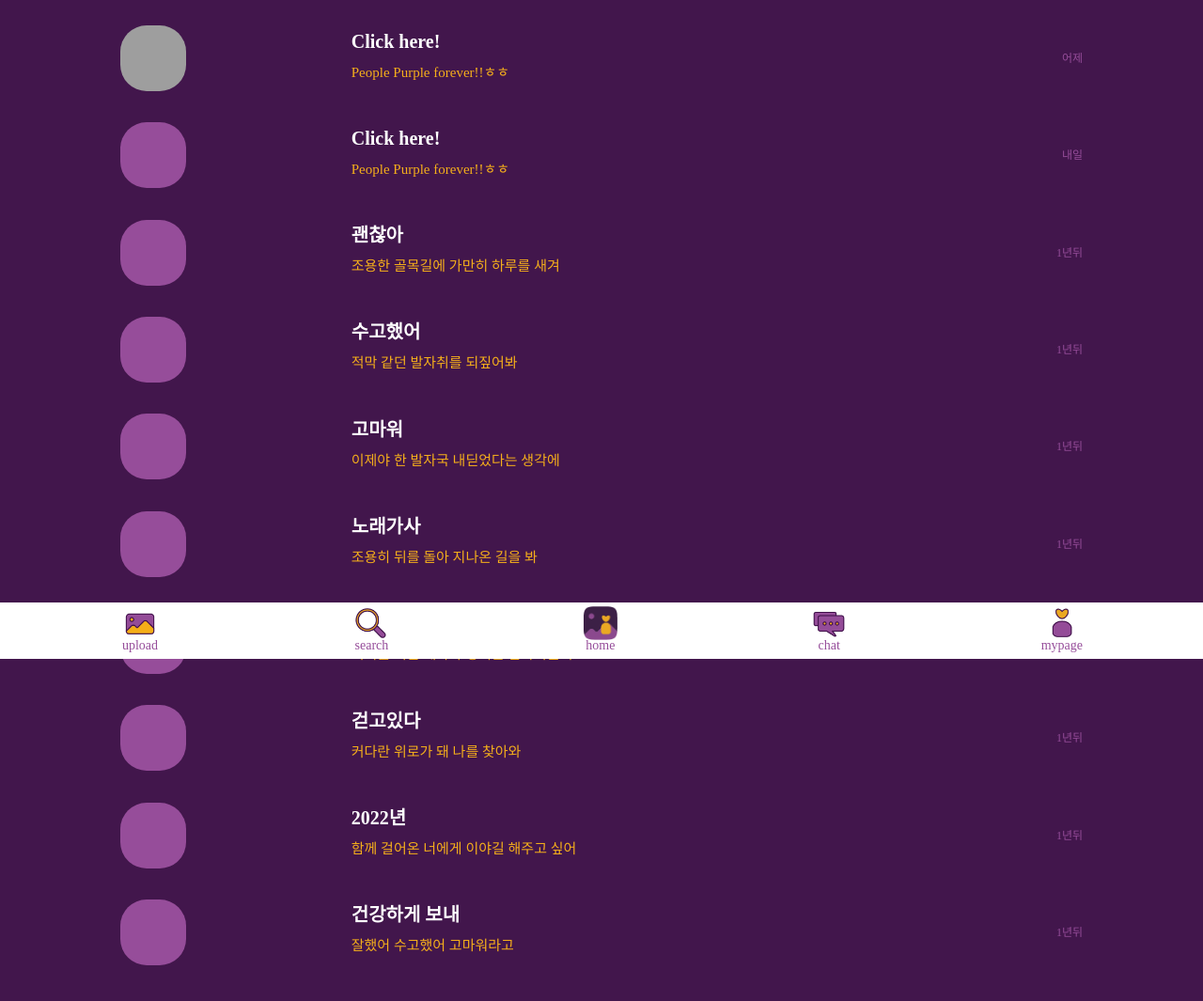
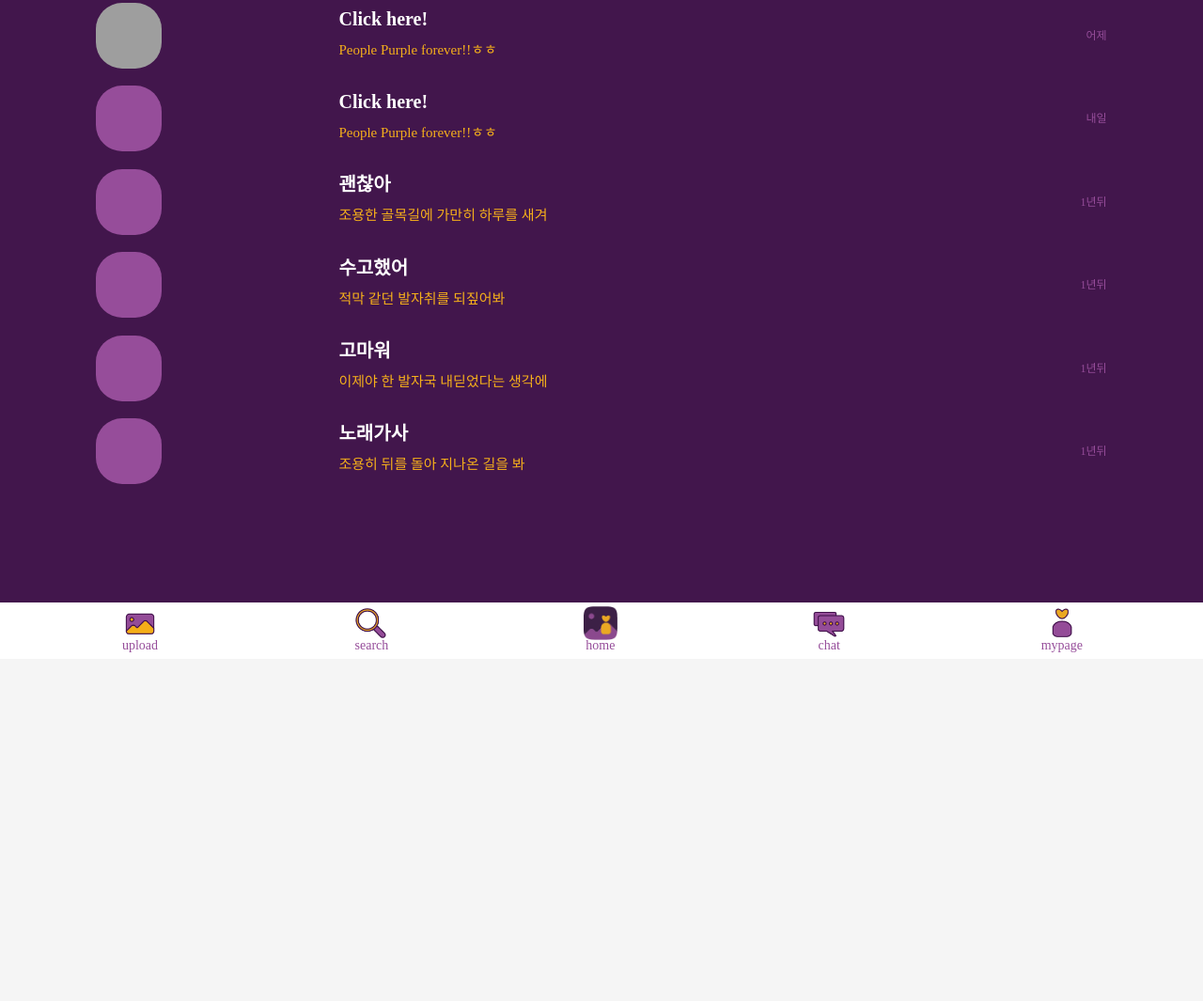
Before and after one commit to thisLife-hyeon/people-purple-2021, a plain HTML site: page chat.html in a window 1280 px wide. Shown: the part 99-1164 px from the top of the page at 94% size. After the commit the page ends 800 px from the top, so only its background shows below. Drawn offline with nearby package versions, Linux system fonts and the light colour scheme; grey boxes are pictures that could not be loaded.

Commit message:
search 100vh

```diff
--- a/chat.html
+++ b/chat.html
@@ -118,54 +118,6 @@
             </div>
           </a>
         </li>
-        <li>
-          <div class="chat-list__profile"></div>
-          <a class="chat-list__box" href="#">
-            <div class="chat-list__txt">
-              <h2>VIXX</h2>
-              <p>거리를 지날 때마다 쌓이는 발자욱들이</p>
-            </div>
-            <div class="chat-list__time">
-              <p>1년뒤</p>
-            </div>
-          </a>
-        </li>
-        <li>
-          <div class="chat-list__profile"></div>
-          <a class="chat-list__box" href="#">
-            <div class="chat-list__txt">
-              <h2>걷고있다</h2>
-              <p>커다란 위로가 돼 나를 찾아와</p>
-            </div>
-            <div class="chat-list__time">
-              <p>1년뒤</p>
-            </div>
-          </a>
-        </li>
-        <li>
-          <div class="chat-list__profile"></div>
-          <a class="chat-list__box" href="#">
-            <div class="chat-list__txt">
-              <h2>2022년</h2>
-              <p>함께 걸어온 너에게 이야길 해주고 싶어</p>
-            </div>
-            <div class="chat-list__time">
-              <p>1년뒤</p>
-            </div>
-          </a>
-        </li>
-        <li>
-          <div class="chat-list__profile"></div>
-          <a class="chat-list__box" href="#">
-            <div class="chat-list__txt">
-              <h2>건강하게 보내</h2>
-              <p>잘했어 수고했어 고마워라고</p>
-            </div>
-            <div class="chat-list__time">
-              <p>1년뒤</p>
-            </div>
-          </a>
-        </li>
       </ul>
     </div>
     <footer class="fixed-bar bar">
--- a/css/artist-artwork.css
+++ b/css/artist-artwork.css
@@ -62,7 +62,7 @@
 }
 .art-update {
   background-color: #251927;
-  height: 600px;
+  height: 500px;
   display: flex;
   flex-direction: column;
   align-items: center;
--- a/css/chat.css
+++ b/css/chat.css
@@ -7,19 +7,21 @@
   position: absolute;
   padding: 78px 0 60px 0;
   /* background-color: rgb(218, 195, 214); */
+  width: 100vw;
+  height: 100vh;
   background-color: #42164c;
 }
 .chat-list {
   width: 100vw;
-  height: 1000px;
-  margin: 6vh 0;
+  height: 64vh;
+  margin: 24px 0;
   display: flex;
   flex-direction: column;
   justify-content: space-between;
   background-color: #42164c;
 }
 .chat-list li {
-  padding: 0 10vw;
+  padding: 0 8vw;
   display: flex;
   justify-content: space-between;
   align-items: center;
--- a/css/search.css
+++ b/css/search.css
@@ -10,20 +10,28 @@
   justify-content: center;
   z-index: 10;
   width: 100vw;
-  height: 1200px;
+  height: 100vh;
   background-color: #42164c;
-  margin-top: -18vh;
+}
+.logo-nav {
+  width: 100vw;
+  height: 100vh;
+  display: flex;
+  flex-direction: column;
+  align-items: center;
+  /* justify-content: center; */
+  padding: 300px 0 0 0;
 }
 .logo-big {
-  width: 56vw;
-  height: 12vw;
+  width: 320px;
+  height: 80px;
   background-image: url(../icon/logo_big_w.png);
   background-repeat: no-repeat;
   background-size: 100%;
 }
 .nav {
-  width: 70vw;
-  height: 8vw;
+  width: 380px;
+  height: 58px;
   display: flex;
   justify-content: center;
   align-items: center;
```
Also changed, not shown: css/mypage.css (+6 -2 lines), css/style.css (+9 -8 lines), login.html (+22 -0 lines), mypage.html (+1 -1 lines), search.html (+2 -1 lines).
